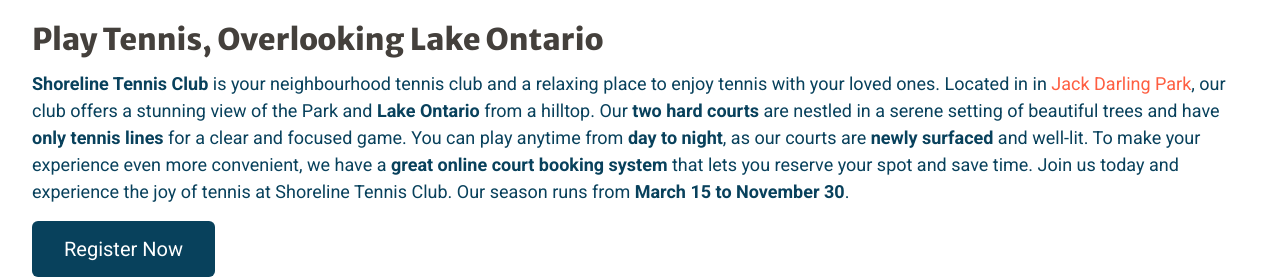
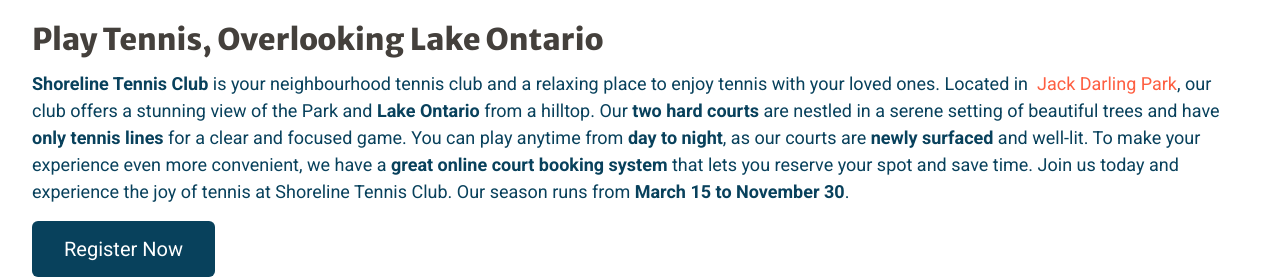
Before and after one commit to jpaas/www.shorelinetennisclub.com, a Next.js app: page / in a window 1280 px wide. Shown: the part 279-558 px from the top of the page. Built offline with nearby package versions, Linux system fonts and the light colour scheme.

Commit message:
Deleted extra "in"

```diff
--- a/src/app/page.tsx
+++ b/src/app/page.tsx
@@ -45,7 +45,7 @@
           <h1>Play Tennis, Overlooking Lake Ontario</h1>
           <p>
             <span className="font-bold">Shoreline Tennis Club</span> is your neighbourhood tennis club and a relaxing
-            place to enjoy tennis with your loved ones. Located in in&nbsp;
+            place to enjoy tennis with your loved ones. Located in &nbsp;
             <Link href="http://www.jackdarling.com/map.php" rel="noreferrer" target="_blank">
               Jack Darling Park
             </Link>
```
